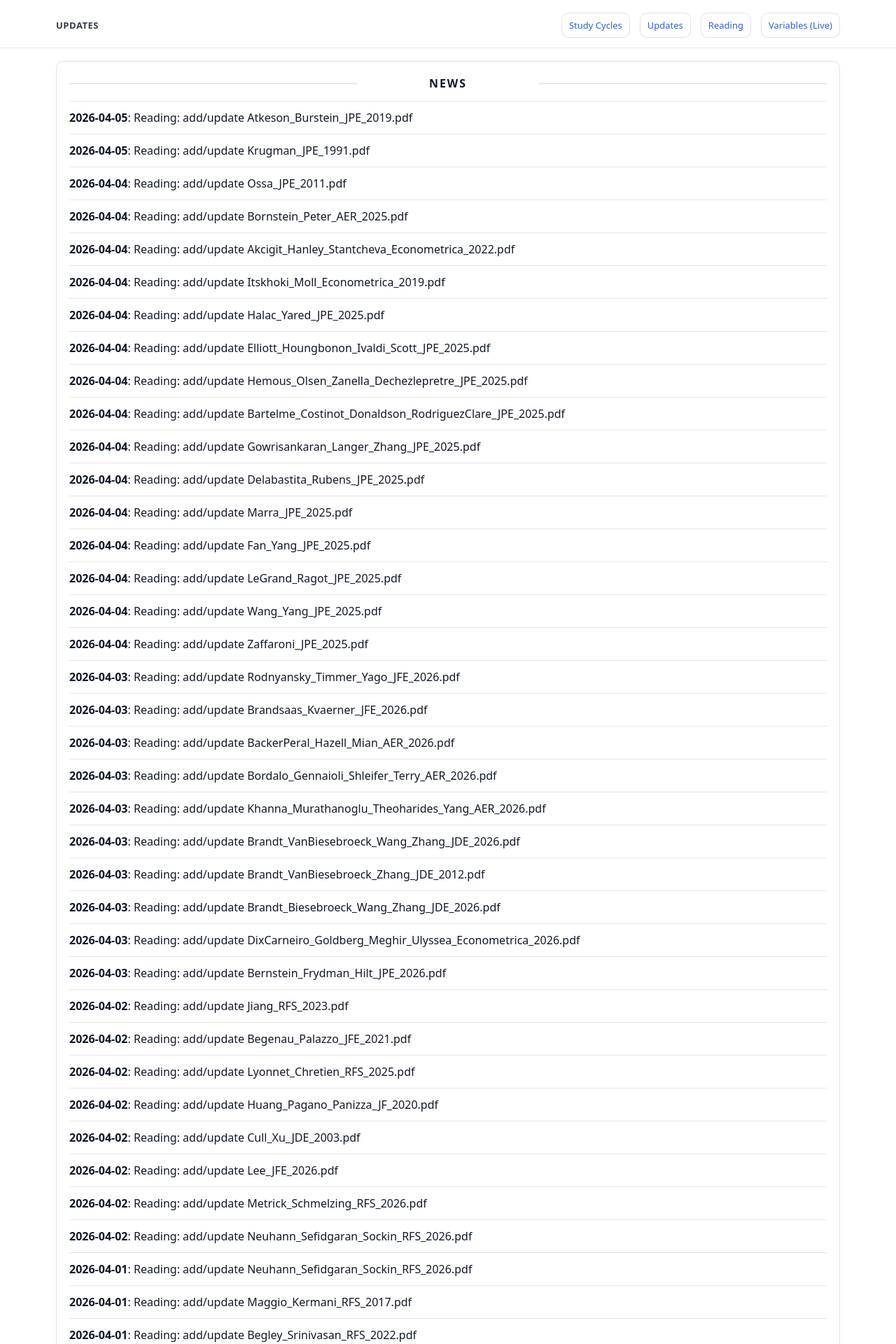
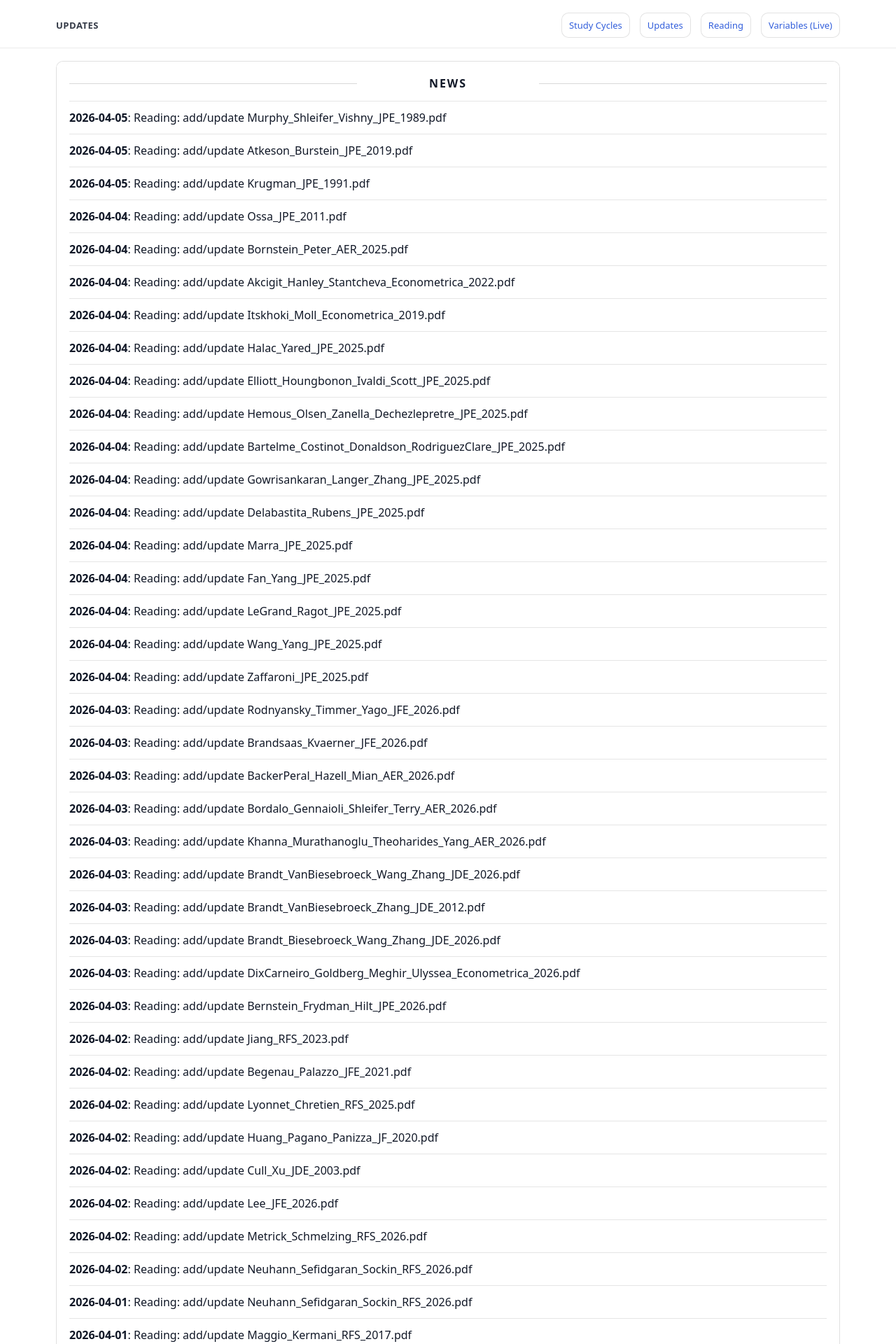
Before and after one commit to yaxinzn/study-archive, a Jekyll site: the page built from updates/index.md, in a window 1280 px wide. Shown: the top 1920 px of the page at 70% size. Built offline with Jekyll 4.4.1, drawn with Linux system fonts in a browser that asks for light colours; some of the changed text lies outside the part shown.

Commit message:
chore: update NEWS feed

```diff
--- a/_data/news.yml
+++ b/_data/news.yml
@@ -1,4 +1,7 @@
 # Auto-generated update history (sorted newest -> oldest). Do not edit manually.
+- ts: "1775335467"
+  date: "2026-04-05"
+  title: "Reading: add/update Murphy_Shleifer_Vishny_JPE_1989.pdf"
 - ts: "1775335142"
   date: "2026-04-05"
   title: "Reading: add/update Atkeson_Burstein_JPE_2019.pdf"
```
